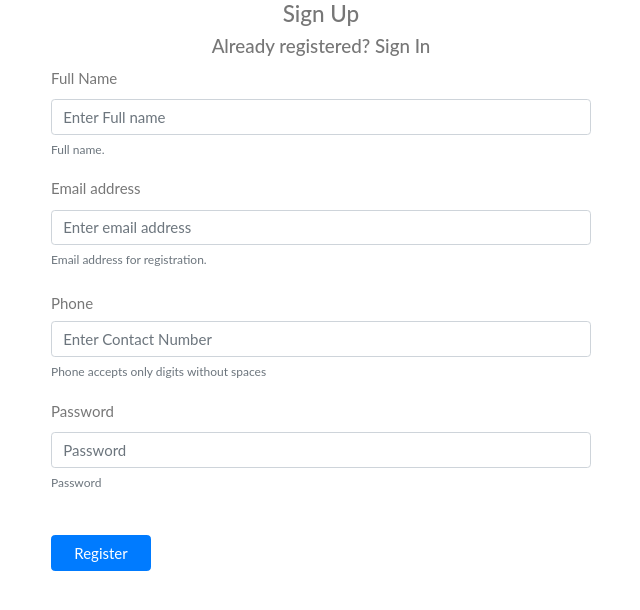
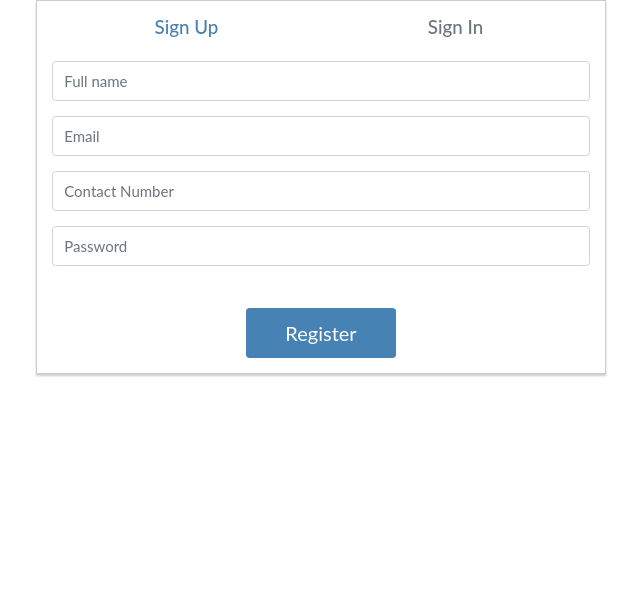
Before and after one commit to SrirangaDigital/auth-sandesha, a PHP site: the page made by application/views/user/getIn.php in a window 1280 px wide. Shown: the top 610 px of the page, without its empty margins (319-959 px from the left). Run offline with PHP 8.4, Linux system fonts and the light colour scheme; the template is opened without the code that fills it, so the values that code supplies are empty; some libraries are stand-ins or nearby versions.

Commit message:
Login and registrtation form UI Changes done

```diff
--- a/application/views/user/getIn.php
+++ b/application/views/user/getIn.php
@@ -4,15 +4,19 @@ $(document).ready(function() {
 
 	$( ".trigger" ).on('click', function(){
 
+		$(this).css("color", "#4682B4");
+
 		if($(this).attr('id') == 'signIn'){
 
 			$('#signUpForm').hide();
 			$('#signInForm').show();
+			$('#signUp').css("color", "#6c757d");
 		}
 		else {
 
 			$('#signInForm').hide();
 			$('#signUpForm').show();
+			$('#signIn').css("color", "#6c757d");
 		}
 	});
 
@@ -25,72 +29,67 @@ $(document).ready(function() {
 		$( "#signUp" ).trigger( "click" );
 
 
-	$( "#registerForm" ).submit(submitRegisterForm);
-	$( "#loginForm" ).submit(submitLoginForm);
+	$( "#signUpForm" ).submit(submitRegisterForm);
+	$( "#signInForm" ).submit(submitLoginForm);
 });
 
 </script>
 
 <div class="container">
-	<div id="signUpForm" class="row justify-content-center">
-		<div class="col-md-12 text-center">
-			<div id="signUpHead">
-				<h4>Sign Up</h4>
-				<h5>Already registered? <a class="trigger" id="signIn">Sign In</a></h5>
+	<div class="row justify-content-center">
+		<div class="col-md-6 form">
+			<div class="row gap-above">
+				<div class="col-6 custom text-center">
+					<h5><a class="trigger" id="signUp">Sign Up</a></h5>
+				</div>
+				<div class="col-6 custom text-center">
+					<h5><a class="trigger" id="signIn">Sign In</a></h5>
+				</div>
 			</div>
-		</div>
-		<div class="col-md-6">
-			<div id="result" class="hide alert alert-danger">&nbsp;</div>
-			<form id="registerForm" method="POST">
+			<form id="signUpForm" method="POST">
+				<div id="result" class="hide alert alert-danger">&nbsp;</div>
 				<div class="form-group">
-					<label for="exampleInputEmail1">Full Name</label>
-					<input required type="text" class="form-control" name="fullname" id="fullname" aria-describedby="fullnameHelp" placeholder="Enter Full name">
-					<small id="fullnameHelp" class="form-text text-muted">Full name.</small>
+					<input required type="text" class="form-control" name="fullname" id="fullname" aria-describedby="fullnameHelp" placeholder="Full name">
+					<!-- <small id="fullnameHelp" class="form-text text-muted">Full name.</small> -->
 				</div>
 				<div class="form-group">
-					<label for="email">Email address</label>
-					<input required type="email" class="form-control" name="email" id="email" aria-describedby="emailHelp" placeholder="Enter email address">
-					<small id="emailHelp" class="form-text text-muted">Email address for registration.</small>
+					<input required type="email" class="form-control" name="email" id="email" aria-describedby="emailHelp" placeholder="Email">
+					<!-- <small id="emailHelp" class="form-text text-muted">Email address for registration.</small> -->
 				</div>
 				<div class="form-group">
-					<label for="phone" class="col-form-label">Phone</label>
-					<input pattern="\d*" class="form-control" type="text" name="phone" id="phone" aria-describedby="phoneHelp" placeholder="Enter Contact Number" />
-					<small id="phoneHelp" class="form-text text-muted">Phone accepts only digits without spaces</small>
+					<input pattern="\d*" class="form-control" type="text" name="phone" id="phone" aria-describedby="phoneHelp" placeholder="Contact Number" />
+					<!-- <small id="phoneHelp" class="form-text text-muted">Phone accepts only digits without spaces</small> -->
 				</div>
 				<div class="form-group">
-					<label for="password">Password</label>
 					<input required type="password" class="form-control" name="password" id="password" placeholder="Password">
-					<small id="passwordHelp" class="form-text text-muted">Password</small>
+					<!-- <small id="passwordHelp" class="form-text text-muted">Password</small> -->
 				</div>
 				<input type="hidden" name="returnUrl" id="returnUrl" value="<?=$data['returnUrl']?>"><br />
-				<button id="submit" type="submit" class="btn btn-primary">Register</button>
+				<div class="row">
+    				<div class="col-12 text-center mb-3">
+						<button id="submit" type="submit" class="btn">Register</button>
+					</div>
+				</div>
 			</form>
-		</div>
-	</div>
-	<div id="signInForm" class="row justify-content-center">
-		<div class="col-md-12 text-center">
-			<div id="signInHead">
-				<h4>Sign In</h4>
-				<h5>New to this place? <a class="trigger" id="signUp">Sign Up</a></h5>
-			</div>
-		</div>
-		<div class="col-md-6">
-			<!-- <h3>Login</h3> -->
-			<div id="lresult" class="hide alert alert-danger">&nbsp;</div>
-			<form id="loginForm" method="POST">
+			<form id="signInForm" method="POST">
+				<div id="lresult" class="hide alert alert-danger">&nbsp;</div>
 				<div class="form-group">
-					<label for="lemail">Email</label>
-					<input required type="text" class="form-control" name="lemail" id="lemail" aria-describedby="emailHelp" placeholder="Enter Email">
-					<small id="emailHelp" class="form-text text-muted">Registered Email.</small>
+					<!-- <label for="lemail">Email</label> -->
+					<input required type="text" class="form-control" name="lemail" id="lemail" aria-describedby="emailHelp" placeholder="Email">
+					<!-- <small id="emailHelp" class="form-text text-muted">Registered Email.</small> -->
 				</div>
 				<div class="form-group">
-					<label for="lpassword">Password</label>
+					<!-- <label for="lpassword">Password</label> -->
 					<input required type="password" class="form-control" name="lpassword" id="lpassword" placeholder="Password">
 					<small id="forgotPasswordHelp" class="text-right form-text text-muted"><a href="<?=BASE_URL?>user/resetPassword">Forgot password?</a></small>
 				</div>
 				<input type="hidden" name="type" id="type" value="<?=$data['type']?>">
 				<input type="hidden" name="lreturnUrl" id="lreturnUrl" value="<?=$data['returnUrl']?>">
-				<button id="lsubmit" type="submit" class="btn btn-primary">Submit</button>
+				<div class="row">
+    				<div class="col-12 text-center mb-3">
+						<button id="lsubmit" type="submit" class="btn">Login</button>
+					</div>
+				</div>
 			</form>
 		</div>
 	</div>
--- a/public/css/page.css
+++ b/public/css/page.css
@@ -7,12 +7,27 @@ body, html {
 
 /*Login form*/
 
-#submit{
-  min-width: 100px;
+#signUpForm input, #signInForm input{
+  height: 40px;
+  font-size: 15px;
 }
-
-
-
+#submit, #lsubmit{
+  font-size: 20px;
+  min-width: 150px;
+  min-height: 50px;
+  color: white;
+  background-color: #4682B4;
+}
+.form{
+  border: 1px solid #ccc;
+  box-shadow: 0px 2px 2px 0px rgba(0,0,0,0.2)
+}
+.btn{
+  width: 100px !important;
+}
+.custom:hover{
+  cursor: pointer;
+}
 
 
 
@@ -246,8 +261,8 @@ a:hover {
 .clear-margins{
   margin: 0;
 }
-.gap-below{
-  margin-bottom: 40px;
+.gap-above{
+  margin: 15px 0px;
 }
 #profile{
   color: #333;
--- a/public/js/common.js
+++ b/public/js/common.js
@@ -4,7 +4,7 @@ function submitRegisterForm(event){
 
 	$('#submit').html('<i class="fa fa-spinner fa-spin"></i>').prop('disabled', true);
 
-	$.post( base_url + "api/register", $('#registerForm').serialize(), function( data ) {
+	$.post( base_url + "api/register", $('#signUpForm').serialize(), function( data ) {
 
 		if(data.match(/^http[s]*:\/\/.*\/$/)) {
 
@@ -24,7 +24,7 @@ function submitLoginForm(event){
 
 	$('#lsubmit').html('<i class="fa fa-spinner fa-spin"></i>').prop('disabled', true);
 
-	$.post( base_url + "api/login", $('#loginForm').serialize(), function( data ) {
+	$.post( base_url + "api/login", $('#signInForm').serialize(), function( data ) {
 
 		if(data.match(/^http[s]*:\/\/.*\/$/)) {
 
```
Also changed, not shown: application/controllers/api.php (line endings or trailing spaces).
